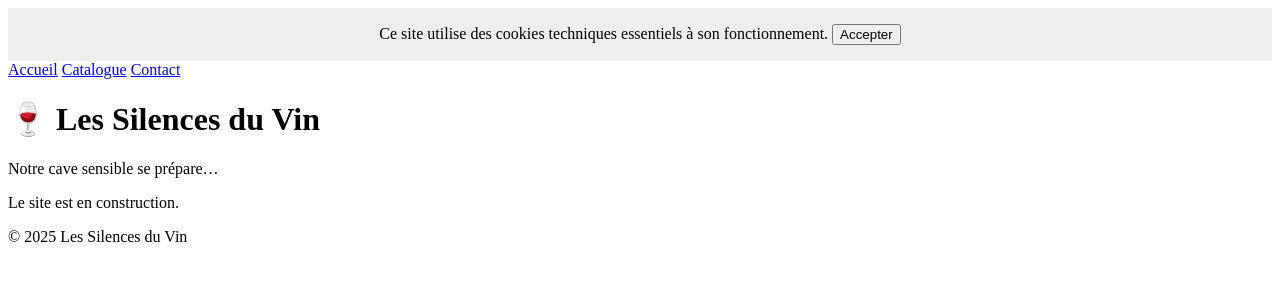
After one commit to Isalys69/lessilencesduvin, a Flask app: page / in a window 1280 px wide. The commit adds this page. Shown: the top 300 px of the page. Run offline with Flask 3, Linux system fonts and the light colour scheme.

Commit message:
G0R8C3: Ajout bandeau cookies RGPD + héritage base.html, mise à jour confidentialite.html

```diff
--- a/app/__init__.py
+++ b/app/__init__.py
@@ -1,26 +1,34 @@
+import os
 import sqlite3
 from flask import Flask, g
-from pathlib import Path
+from dotenv import load_dotenv
+
+# Charger les variables d'environnement depuis config/.env
+load_dotenv(os.path.join(os.path.dirname(__file__), "..", "config", ".env"))
+
+# Crée l'application Flask
+app = Flask(__name__, instance_relative_config=True)
+
+# Clé secrète depuis le .env
+app.config["SECRET_KEY"] = os.getenv("SECRET_KEY")
+
+# Gestion de la base de données SQLite
+DATABASE = os.path.join(os.path.dirname(__file__), "..", "vins.db")
 
 def get_db():
+    """Retourne la connexion à la base SQLite, attachée au contexte Flask."""
     if "db" not in g:
-        db_path = Path("instance/vins.db")
-        g.db = sqlite3.connect(db_path)
+        g.db = sqlite3.connect(DATABASE)
         g.db.row_factory = sqlite3.Row
     return g.db
 
-def close_db(e=None):
+@app.teardown_appcontext
+def close_db(error=None):
+    """Ferme la connexion SQLite à la fin de chaque requête."""
     db = g.pop("db", None)
     if db is not None:
         db.close()
 
-def create_app():
-    app = Flask(__name__, instance_relative_config=True)
-    app.secret_key = "s7Df@9z!j2Lp%YqT0vWx3eKuR6BnMh"  # ✅ ajoute la clé ici
-    app.teardown_appcontext(close_db)
-
-    # Import et enregistrement du blueprint
-    from . import routes
-    app.register_blueprint(routes.bp)
-
-    return app
+# Import et enregistrement des routes (via un blueprint)
+from app import routes
+app.register_blueprint(routes.bp)
--- a/app/routes.py
+++ b/app/routes.py
@@ -9,6 +9,11 @@ def _init_cart():
     if "cart" not in session:
         session["cart"] = {}
         session.modified = True
+
+@bp.route("/")
+def construction():
+    return render_template("construction.html")
+
 
 @bp.route("/catalogue")
 def catalogue():
--- a/app/static/js/cookie-banner.js
+++ b/app/static/js/cookie-banner.js
@@ -1,23 +1,12 @@
-// cookie-banner.js – gestion du bandeau RGPD cookies
-
 function acceptCookies() {
-    // Crée un cookie de session (disparaît à la fermeture du navigateur)
-    document.cookie = "cookies_accepted=true; path=/";
-
-    // Ancienne version pour un cookie persistant :
-    // const d = new Date();
-    // d.setTime(d.getTime() + (180*24*60*60*1000)); // 180 jours
-    // document.cookie = "cookies_accepted=true; expires=" + d.toUTCString() + "; path=/";
-
-    document.getElementById('cookie-banner').style.display = 'none';
-}
-
-function hasCookie(name) {
-    return document.cookie.split(';').some(c => c.trim().startsWith(name + '='));
+    // durée en jours (ici 180 = 6 mois, conforme CNIL)
+    const days = 180;
+    document.cookie = "age_verified=true; path=/; max-age=" + days*24*60*60;
+    document.getElementById("cookie-banner").style.display = "none";
 }
 
 window.onload = function() {
-    if (!hasCookie('cookies_accepted')) {
-        document.getElementById('cookie-banner').style.display = 'block';
+    if (!document.cookie.includes("age_verified=true")) {
+        document.getElementById("cookie-banner").style.display = "block";
     }
 }
--- /dev/null
+++ b/app/templates/base.html
@@ -0,0 +1,37 @@
+<!DOCTYPE html>
+<html lang="fr">
+
+    <head>
+        <meta charset="UTF-8">
+        <title>Les Silences du Vin</title>
+        <link rel="stylesheet" href="{{ url_for('static', filename='css/style.css') }}">
+    </head>
+
+    <body>
+        <!-- Bandeau cookies -->
+        <div id="cookie-banner" style="display:none; background:#eee; padding:1em; text-align:center;">
+            Ce site utilise des cookies techniques essentiels à son fonctionnement.
+            <button onclick="acceptCookies()">Accepter</button>
+        </div>
+
+        <!-- Header commun -->
+        <header>
+            <nav>
+                <a href="/">Accueil</a>
+                <a href="/catalogue">Catalogue</a>
+                <a href="/contact">Contact</a>
+            </nav>
+        </header>
+
+        <!-- Contenu spécifique à chaque page -->
+        {% block content %}{% endblock %}
+
+        <!-- Footer commun -->
+        <footer>
+            <p>&copy; 2025 Les Silences du Vin</p>
+        </footer>
+
+        <!-- Scripts -->
+        <script src="{{ url_for('static', filename='js/cookie-banner.js') }}"></script>
+    </body>
+</html>
--- a/app/templates/confidentialite.html
+++ b/app/templates/confidentialite.html
@@ -51,8 +51,8 @@
         <h3>Cookie de vérification d'âge</h3>
         <p>
             <strong>Type :</strong> Cookie technique essentiel<br>
-            <strong>Finalité :</strong> Mémoriser votre consentement concernant votre majorité pour éviter de redemander cette information<br>
-            <strong>Durée :</strong> Session (supprimé à la fermeture du navigateur)<br>
+            <strong>Finalité :</strong> Mémoriser votre confirmation de majorité pour éviter de redemander cette information à chaque visite<br>
+            <strong>Durée :</strong> 6 mois maximum<br>
             <strong>Base légale :</strong> Ce cookie est strictement nécessaire au fonctionnement du site et ne requiert pas de consentement spécifique.<br>
             <strong>Information importante :</strong> D'autres cookies pourront être ajoutés lors des évolutions futures du site (analytics, fonctionnalités avancées). Vous en serez informés et pourrez gérer vos préférences via un bandeau de consentement.
         </p>
--- /dev/null
+++ b/app/templates/construction.html
@@ -0,0 +1,7 @@
+{% extends "base.html" %}
+
+{% block content %}
+    <h1>🍷 Les Silences du Vin</h1>
+    <p>Notre cave sensible se prépare…</p>
+    <p>Le site est en construction.</p>
+{% endblock %}
--- a/run.py
+++ b/run.py
@@ -1,6 +1,4 @@
-from app import create_app
-
-app = create_app()
+from app import app
 
 if __name__ == "__main__":
     app.run(debug=True, port=5000)
```
Also changed, not shown: app/static/css/style.css (added).
